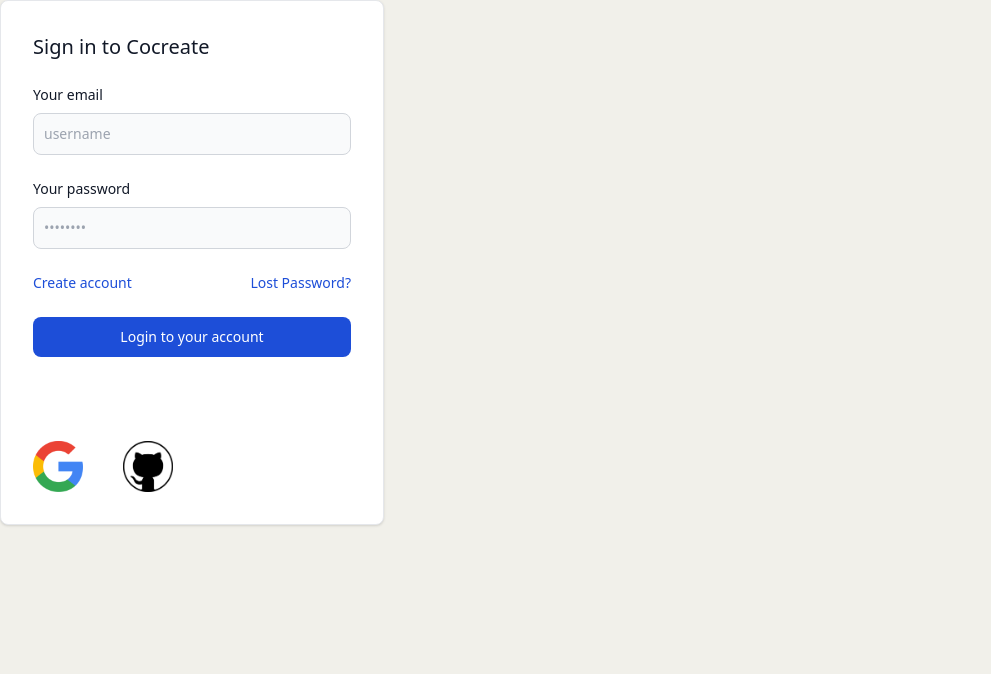
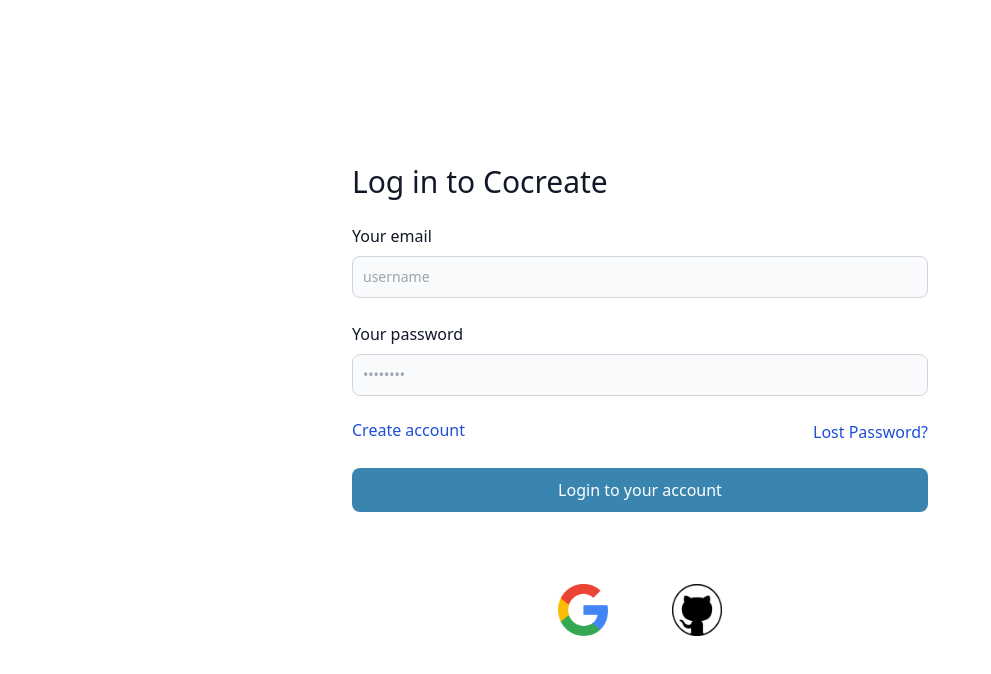
Before and after one commit to CoCreate-Top/cocreate, an Angular app in the folder cocreate-angular/: page /login in a window 1280 px wide. Shown: the top 674 px of the page, without its empty margins (0-991 px from the left). Built offline with nearby package versions, Linux system fonts and the light colour scheme.

Commit message:
dokonca stylan register in login

```diff
--- a/cocreate-angular/src/app/components/login/login.component.html
+++ b/cocreate-angular/src/app/components/login/login.component.html
@@ -1,31 +1,29 @@
-<div class="w-full max-w-sm p-4 bg-white border border-gray-200 rounded-lg shadow sm:p-6 md:p-8 dark:bg-gray-800 dark:border-gray-700">
-  <form [formGroup]="loginForm" (ngSubmit)="login()" class="space-y-6">
-      <h5 class="text-xl font-medium text-gray-900 dark:text-white">Sign in to Cocreate</h5>
+<div class="bg-white dark:bg-gray-800 h-screen flex items-center justify-center">
+  <form [formGroup]="loginForm" (ngSubmit)="login()" class="space-y-6 grow max-w-xl">
+      <h5 class="text-3xl font-medium text-gray-900 dark:text-white">Log in to Cocreate</h5>
       <div>
-          <label for="email" class="block mb-2 text-sm font-medium text-gray-900 dark:text-white">Your email</label>
+          <label for="email" class="block mb-2 text-m font-medium text-gray-900 dark:text-white">Your email</label>
           <input formControlName="email" type="email" name="email" id="email" class="bg-gray-50 border border-gray-300 text-gray-900 text-sm rounded-lg focus:ring-blue-500 focus:border-blue-500 block w-full p-2.5 dark:bg-gray-600 dark:border-gray-500 dark:placeholder-gray-400 dark:text-white" placeholder="username" required>
       </div>
       <div>
-          <label for="password" class="block mb-2 text-sm font-medium text-gray-900 dark:text-white">Your password</label>
+          <label for="password" class="block mb-2 text-m font-medium text-gray-900 dark:text-white">Your password</label>
           <input formControlName="password" type="password" name="password" id="password" placeholder="••••••••" class="bg-gray-50 border border-gray-300 text-gray-900 text-sm rounded-lg focus:ring-blue-500 focus:border-blue-500 block w-full p-2.5 dark:bg-gray-600 dark:border-gray-500 dark:placeholder-gray-400 dark:text-white" required>
       </div>
       <div class="flex items-start">
           <div class="flex items-start">
               <div class="flex items-center h-5">
-                <div class="text-sm font-medium text-gray-500 dark:text-gray-300">
+                <div class="text-m font-medium text-gray-500 dark:text-gray-300">
                   <a href="#" class="text-blue-700 hover:underline dark:text-blue-500">Create account</a>
               </div>
               </div>
           </div>
-          <a href="#" class="ms-auto text-sm text-blue-700 hover:underline dark:text-blue-500">Lost Password?</a>
+          <a href="#" class="ms-auto text-m text-blue-700 hover:underline dark:text-blue-500">Lost Password?</a>
       </div>
-      <button type="submit" class="w-full text-white bg-blue-700 hover:bg-blue-800 focus:ring-4 focus:outline-none focus:ring-blue-300 font-medium rounded-lg text-sm px-5 py-2.5 text-center dark:bg-blue-600 dark:hover:bg-blue-700 dark:focus:ring-blue-800">Login to your account</button>
+      <button type="submit" class="w-full text-white bg-primary hover:bg-secondary focus:ring-4 focus:outline-none focus:ring-blue-300 font-medium rounded-lg text-m px-5 py-2.5 text-center dark:bg-primary dark:hover:bg-secondary">Login to your account</button>
+      <div class="text-center text-m mt-5 text-white">Or login with:</div>
+      <div class="flex flex-row space-x-16 justify-center">
+          <img src="assets/images/google_logo.png" alt="Google Logo" width="50" height="50">
+          <img src="assets/images/github_logo.png" alt="Github Logo" width="50" height="50">
+      </div>
   </form>
-  <div class="text-center mt-5 text-white">Or login with:</div>
-  <div class="flex items-end mt-10">
-    <div class="flex flex-row gap-10 ">
-      <img src="assets/images/google_logo.png" alt="Google Logo" width="50" height="50">
-      <img src="assets/images/github_logo.png" alt="Github Logo" width="50" height="50">
-    </div>
-    </div>
 </div>
--- a/cocreate-angular/src/app/components/register/register.component.html
+++ b/cocreate-angular/src/app/components/register/register.component.html
@@ -1,33 +1,32 @@
-<div
-  class="w-full max-w-sm p-4 bg-white border border-gray-200 rounded-lg shadow sm:p-6 md:p-8 dark:bg-gray-800 dark:border-gray-700">
-  <form [formGroup]="registerForm" (ngSubmit)="register()" class="space-y-6">
-    <h5 class="text-xl font-medium text-gray-900 dark:text-white">Sign up to Cocreate</h5>
+<div class="bg-white dark:bg-gray-800 h-screen flex items-center justify-center">
+  <form [formGroup]="registerForm" (ngSubmit)="register()" class="space-y-6 grow max-w-xl">
+    <h5 class="font-medium text-3xl text-gray-900 dark:text-white">Sign up to Cocreate</h5>
     <div>
-      <label for="username" class="block mb-2 text-sm font-medium text-gray-900 dark:text-white">Your username</label>
+      <label for="username" class="block mb-2 text-m font-medium text-gray-900 dark:text-white">Your username</label>
       <input formControlName="userName" type="username" name="username" id="username"
         class="bg-gray-50 border border-gray-300 text-gray-900 text-sm rounded-lg focus:ring-blue-500 focus:border-blue-500 block w-full p-2.5 dark:bg-gray-600 dark:border-gray-500 dark:placeholder-gray-400 dark:text-white"
         placeholder="username" required>
     </div>
     <div>
-      <label for="email" class="block mb-2 text-sm font-medium text-gray-900 dark:text-white">Your email</label>
+      <label for="email" class="block mb-2 text-m font-medium text-gray-900 dark:text-white">Your email</label>
       <input formControlName="email" type="email" name="email" id="email" placeholder="email@email.com"
         class="bg-gray-50 border border-gray-300 text-gray-900 text-sm rounded-lg focus:ring-blue-500 focus:border-blue-500 block w-full p-2.5 dark:bg-gray-600 dark:border-gray-500 dark:placeholder-gray-400 dark:text-white"
         required>
     </div>
     <div>
-      <label for="password" class="block mb-2 text-sm font-medium text-gray-900 dark:text-white">Your password</label>
+      <label for="password" class="block mb-2 text-m font-medium text-gray-900 dark:text-white">Your password</label>
       <input formControlName="password" type="password" name="password" id="password" placeholder="••••••••"
         class="bg-gray-50 border border-gray-300 text-gray-900 text-sm rounded-lg focus:ring-blue-500 focus:border-blue-500 block w-full p-2.5 dark:bg-gray-600 dark:border-gray-500 dark:placeholder-gray-400 dark:text-white"
         required>
     </div>
     <div>
-      <label for="password" class="block mb-2 text-sm font-medium text-gray-900 dark:text-white">Repeat password</label>
+      <label for="password" class="block mb-2 text-m font-medium text-gray-900 dark:text-white">Repeat password</label>
       <input formControlName="rpassword" type="password" name="rpassword" id="rpassword" placeholder="••••••••"
         class="bg-gray-50 border border-gray-300 text-gray-900 text-sm rounded-lg focus:ring-blue-500 focus:border-blue-500 block w-full p-2.5 dark:bg-gray-600 dark:border-gray-500 dark:placeholder-gray-400 dark:text-white"
         required>
     </div>
     <button type="submit"
-      class="w-full text-white bg-primary hover:bg-blue-800 focus:ring-4 focus:outline-none focus:ring-blue-300 font-medium rounded-lg text-sm px-5 py-2.5 text-center dark:bg-blue-600 dark:hover:bg-blue-700 dark:focus:ring-blue-800">Register
+      class="w-full text-white bg-primary hover:bg-secondary focus:ring-4 focus:outline-none focus:ring-blue-300 font-medium rounded-lg text-m px-5 py-2.5 text-center dark:bg-primary dark:hover:bg-secondary">Register
       your account</button>
   </form>
 </div>
```
